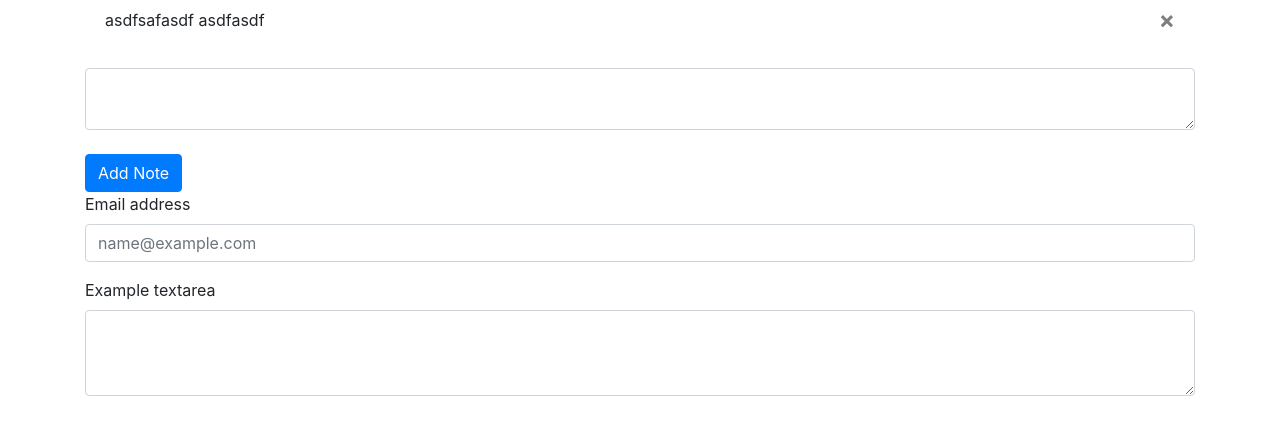
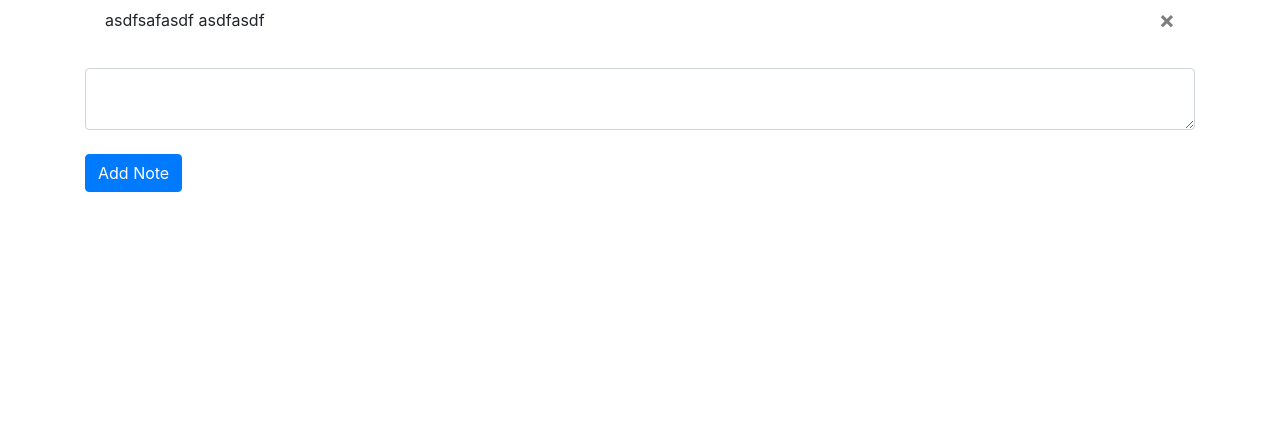
Before and after one commit to Kiauras/flask-website, a Flask app: template freenote_web/templates/home.html in a window 1280 px wide. Shown: the part 249-684 px from the top of the page. Run offline with Flask 2, Linux system fonts and the light colour scheme; the template is opened without the code that fills it: values that come from a table or form of the project are taken from there, others are empty; data comes from the database, SQL or seed files in the repository; some libraries are stand-ins or nearby versions.

Commit message:
small fix

```diff
--- a/freenote_web/templates/home.html
+++ b/freenote_web/templates/home.html
@@ -23,13 +23,4 @@
     </div>
 </form>
 
-<div class="mb-3">
-    <label for="exampleFormControlInput1" class="form-label">Email address</label>
-    <input type="email" class="form-control" id="exampleFormControlInput1" placeholder="name@example.com">
-  </div>
-  <div class="mb-3">
-    <label for="exampleFormControlTextarea1" class="form-label">Example textarea</label>
-    <textarea class="form-control" id="exampleFormControlTextarea1" rows="3"></textarea>
-  </div>
-
 {% endblock %}
```
